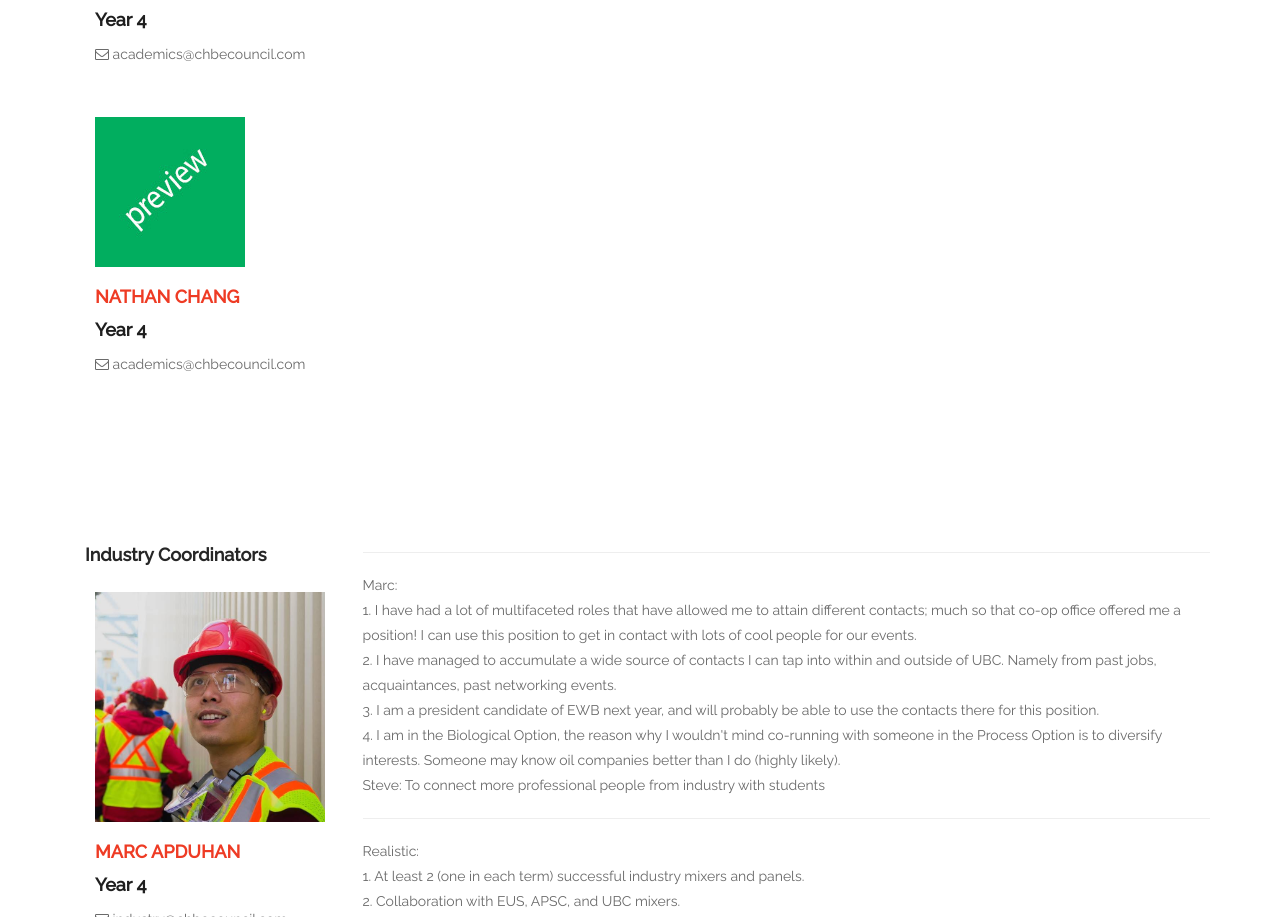
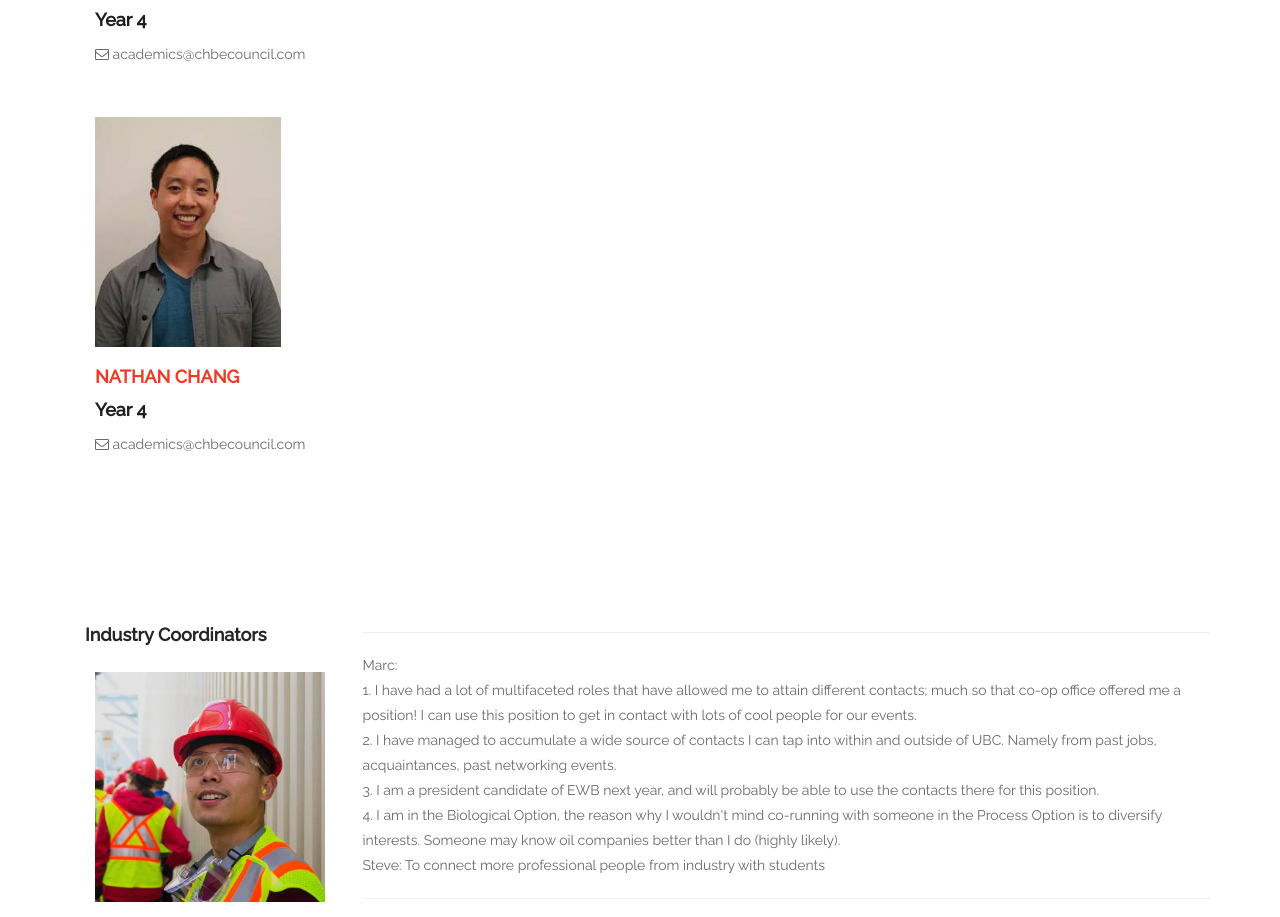
Before and after one commit to chbecouncil/chbecouncil.github.io, a plain HTML site: page team.html in a window 1280 px wide. Shown: the part 5787-6704 px from the top of the page. Drawn offline with Linux system fonts and the light colour scheme.

Commit message:
added nathan's photo

```diff
--- a/team.html
+++ b/team.html
@@ -400,7 +400,7 @@
                         <div class="team-items">
                             <div class="item text-left">
                                 <div class="single-member">
-                                    <img src="images/team/pic1.jpg" alt="" class="img-responsive">
+                                    <img src="images/team/nathan.jpg" alt="" class="img-responsive">
                                     <h3>Nathan Chang</h3>
                                     <h5>Year 4</h5>
                                     <p><i class="fa fa-envelope-o"></i>&nbsp;academics@chbecouncil.com</p>
```
Also changed, not shown: images/team/nathan.jpg (added).
